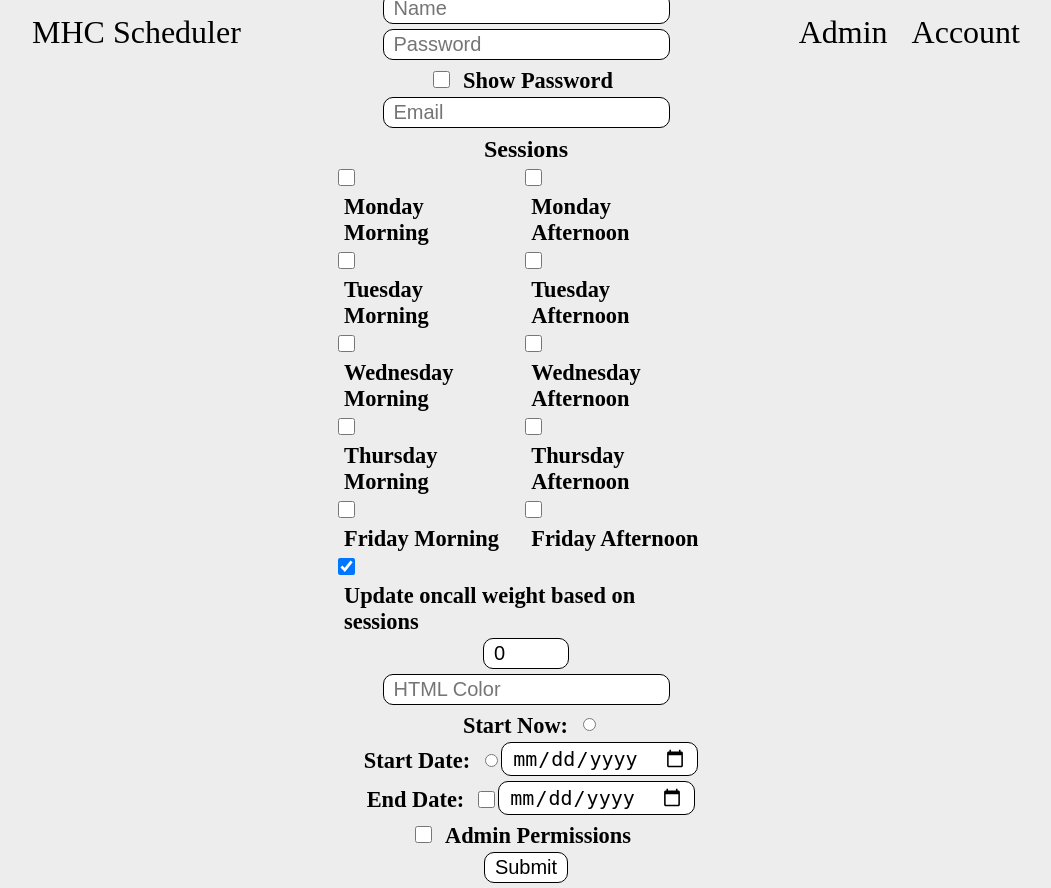
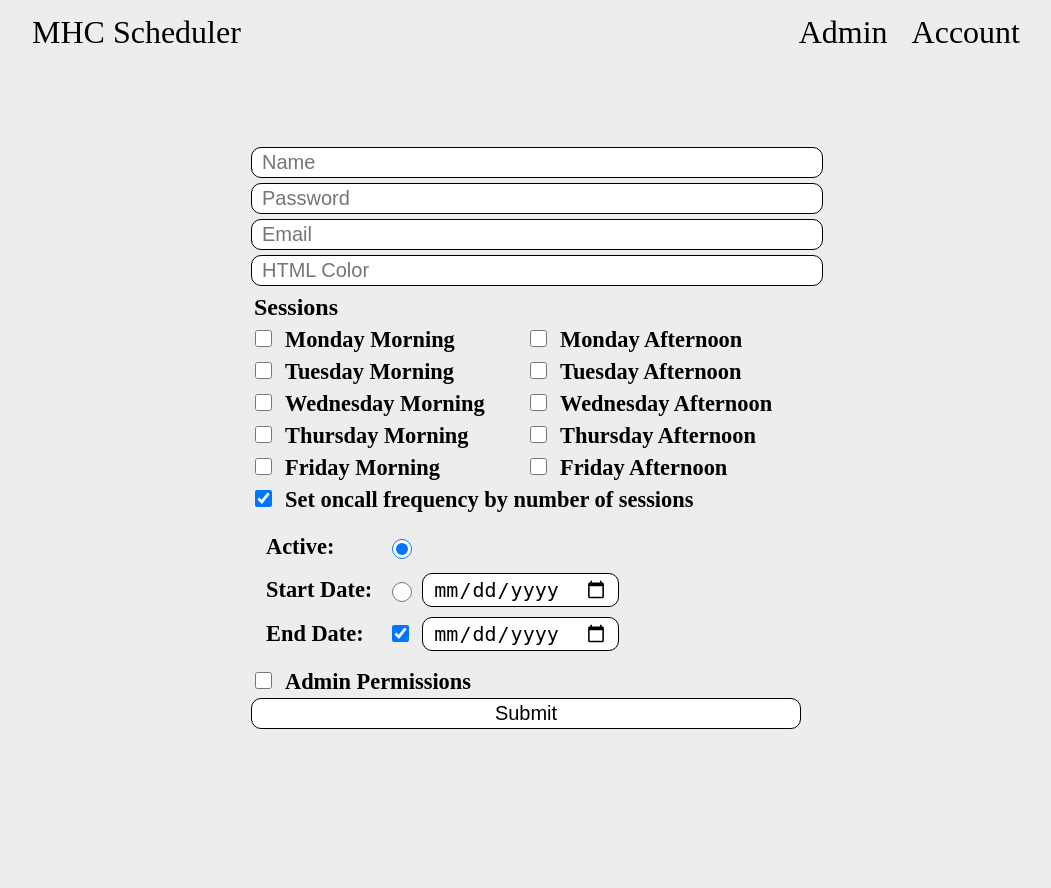
Before and after one commit to Guthib-Programmer/MHC_Scheduler, a Flask app: page /editUser?id=0 in a window 1280 px wide. Shown: the whole page, without its empty margins (114-1165 px from the left). After the commit the page ends 729 px from the top, so only its background shows below. Run offline with Flask 3, Linux system fonts and the light colour scheme; the visitor is signed in with stand-in values (Sample User, id 1).

Commit message:
Fixed the edit user form to look better

```diff
--- a/app.py
+++ b/app.py
@@ -1118,12 +1118,15 @@ def editUser():
 
     if request.method == "POST":
         # Check all the fields have been filled
-        if not request.form.get("name") or not request.form.get("password") or not request.form.get("email") or not request.form.get("weight") or not request.form.get("color"):
+        if not request.form.get("name") or not request.form.get("password") or not request.form.get("email") or not request.form.get("color"):
             attackDetails = "Thie could be someone trying to alter the client code to complete the update user form without filling all fields"
             personId = session['user_id']
             cur.execute("INSERT INTO suspicious (person_id, timestamp, type, details) VALUES (?, datetime(), 2, ?)", (personId, attackDetails))
             con.commit()
             cur.close()
+            return render_template('editUser.html', user=userData, sessionData=sessionData, warn="Not all fields were filled")
+
+        if not request.form.get("updateWeight") and not request.form.get("weight"):
             return render_template('editUser.html', user=userData, sessionData=sessionData, warn="Not all fields were filled")
 
         if not request.form.get("start"):
@@ -1149,12 +1152,14 @@ def editUser():
         password = request.form.get("password")
         email = request.form.get("email")
         sessions = request.form.getlist("sessions")
-        weight = int(request.form.get("weight"))
         color = request.form.get("color")
         start = request.form.get("start")
         weightAdd = 0
         admin = 0
         sessionsNumber = 0
+
+        if not request.form.get("updateWeight"):
+            weight = int(request.form.get("weight"))
 
         # Check if the weight checkbox is checked
         if request.form.get("updateWeight"):
--- a/static/main.css
+++ b/static/main.css
@@ -11,6 +11,77 @@ main.editUser
     flex-direction: column;
     align-items: center;
     height: 90vh;
+}
+
+form.editUser
+{
+    display: flex;
+    flex-direction: column;
+    align-items: start;
+    width: 550px;
+    margin: auto;
+}
+
+form.editUser input[type='text'],
+form.editUser input[type='password'],
+form.editUser input[type='email'],
+form.editUser input[type='number'],
+form.editUser input[type='submit']
+{
+    width: 100%;
+}
+
+table.dates
+{
+    display: table;
+    table-layout: auto;
+    width: auto;
+}
+
+table.dates,
+table.dates td
+{
+    border: none;
+}
+
+table.dates td
+{
+    width: auto;
+    white-space: nowrap;
+}
+
+table.dates td input[type='radio']
+{
+
+    height: 20px;
+    width: 20px;
+    vertical-align: middle;
+}
+
+.sessions
+{
+    display: flex;
+    flex-direction: row;
+    align-items: center;
+    width: 100%;
+}
+
+.sessions div
+{
+    flex: 1;
+}
+
+@media screen and (max-width: 800px)
+{
+    form.editUser
+    {
+        width: 100%;
+    }
+
+    .sessions
+    {
+        flex-direction: column;
+    }
 }
 
 nav
@@ -83,15 +154,6 @@ form input[type='checkbox']
     width: 17px;
 }
 
-form.editUser
-{
-    display: flex;
-    flex-direction: column;
-    justify-content: center;
-    width: 30vw;
-    margin: auto;
-}
-
 form input
 {
     margin-bottom: 5px;
@@ -101,13 +163,6 @@ form h3
 {
     font-size: 1.5rem;
     margin: 3px;
-}
-
-.sessions
-{
-    display: flex;
-    flex-direction: row;
-    align-items: center;
 }
 
 table
--- a/templates/admin.html
+++ b/templates/admin.html
@@ -282,7 +282,7 @@
     </div>
     <form action="#" method="post">
         <label for="scheduleAhead">Weeks to schedule in advance:</label>
-        <input min="1" max="52" type="number" name="weeks" id="sceduleAhead" value="{{ settings['weeks'] }}">
+        <input min="13" max="52" type="number" name="weeks" id="sceduleAhead" value="{{ settings['weeks'] }}">
         <input type="submit" value="Submit" name="updateWeeks">
     </form>
     {% else %}
--- a/templates/editUser.html
+++ b/templates/editUser.html
@@ -19,8 +19,8 @@
         <input type="hidden" name="new" value="1">
         <input required autocomplete="off" type="text" name="name" placeholder="Name">
         <input required autocomplete="off" type="password" name="password" placeholder="Password"id="password">
-        <span><input type="checkbox" name="showpassword" id="showPassword" onclick="togglePasswordVisibility()"><label for="showPassword">Show Password</label></span>
         <input required autocomplete="off" type="email" name="email" placeholder="Email">
+        <input required autocomplete="off" type="text" name="color" placeholder="HTML Color" id="colorInput">
         <h3>Sessions</h3>
         <div class="sessions">
             <div>
@@ -38,23 +38,25 @@
                 <input type="checkbox" name="sessions" value="512" id="fa"><label for="fa">Friday Afternoon</label>
             </div>
         </div>
-        <span><input checked type="checkbox" name="updateWeight" id="weight"><label for="weight">Update oncall weight based on sessions</label></span>
-        <input required autocomplete="off" type="number" name="weight" min="0" max="10" step="1" placeholder="Oncall Weight (1-10)" value="0">
-        <input required autocomplete="off" type="text" name="color" placeholder="HTML Color" id="colorInput">
-        <div class="sessions">
-            <label for="active">Start Now: </label>
-            <input type="radio" name="start" value="now" id="active">
-        </div>
-        <div class="sessions">
-            <label for="startDateCheck">Start Date: </label>
-            <input type="radio" name="start" id="startDateCheck">
-            <input type="date" name="startDate" value="date" placeholder="Start Date" id="DatePicker">
-        </div>
-        <div class="sessions">
-            <label for="endDateCheck">End Date:  </label>
-            <input type="checkbox" name="endDateCheck" id="endDateCheck">
-            <input type="date" name="endDate" placeholder="Start Date" id="endDatePicker">
-        </div>
+        <span><input checked onclick="frequencyVisibility()" type="checkbox" name="updateWeight" id="weight"><label for="weight">Set oncall frequency by number of sessions</label></span>
+        <input style="display: none;" autocomplete="off" type="number" name="weight" min="0" max="10" step="1" placeholder="Oncall Weight (1-10)" value="0">
+        <table class="dates">
+            <tr>
+                <td><label for="active">Active: </label></td>
+                <td><input checked type="radio" name="start" value="now" id="active"></td>
+                <td></td>
+            </tr>
+            <tr>
+                <td><label for="startDateCheck">Start Date: </label></td>
+                <td><input type="radio" name="start" id="startDateCheck"></td>
+                <td><input type="date" name="startDate" id="DatePicker"></td>
+            </tr>
+            <tr>
+                <td><label for="endDateCheck">End Date: </label></td>
+                <td><input checked type="checkbox" name="endDateCheck" id="endDateCheck"></td>
+                <td><input type="date" name="endDate" id="endDatePicker"></td>
+            </tr>
+        </table>
         <span><input type="checkbox" name="admin" id="admin"><label for="admin">Admin Permissions</label></span>
         <input type="submit" value="Submit">
 
@@ -68,8 +70,8 @@
         {% endif %}
         <input required autocomplete="off" type="text" name="name" placeholder="Name" value="{{ user['name'] }}">
         <input required autocomplete="off" type="password" name="password" placeholder="Password" value="{{ user['password'] }}" id="password">
-        <span><input type="checkbox" name="showpassword" id="showPassword" onclick="togglePasswordVisibility()"><label for="showPassword">Show Password</label></span>
         <input required autocomplete="off" type="email" name="email" placeholder="Email" value="{{ user['email'] }}">
+        <input required autocomplete="off" type="text" name="color" placeholder="HTML Color" value="{{ user['color'] }}" id="colorInput">
         <h3>Sessions</h3>
         <div class="sessions">
             <div>
@@ -87,37 +89,25 @@
                 <input {{ sessionData['fa'] }} type="checkbox" name="sessions" value="512" id="fa"><label for="fa">Friday Afternoon</label>
             </div>
         </div>
-        <span><input checked type="checkbox" name="updateWeight" id="weight"><label for="weight">Update oncall weight based on sessions</label></span>
-        <input required autocomplete="off" type="number" name="weight" min="0" max="10" step="1" placeholder="Oncall Weight (1-10)" value="0">
-        <input required autocomplete="off" type="text" name="color" placeholder="HTML Color" value="{{ user['color'] }}" id="colorInput">
-        <div class="sessions">
-            <label for="active">Active: </label>
-            {% if user['active'] == 1 %}
-            <input checked type="radio" name="start" value="now" id="active">
-            {% else %}
-            <input type="radio" name="start" value="now" id="active">
-            {% endif %}
-        </div>
-        <div class="sessions">
-            <label for="startDateCheck">Start Date: </label>
-            {% if user['activate_date'] != None %}
-            <input checked type="radio" name="start" id="startDateCheck">
-            <input value="{{ user['activate_date'] }}" type="date" name="startDate" id="DatePicker">
-            {% else %}
-            <input type="radio" name="start" id="startDateCheck">
-            <input type="date" name="startDate" id="DatePicker">
-            {% endif %}
-        </div>
-        <div class="sessions">
-            <label for="endDateCheck">End Date:  </label>
-            {% if user['finish_date'] is defined %}
-            <input checked type="checkbox" name="endDateCheck" id="endDateCheck">
-            <input value="{{ user['finish_date'] }}" type="date" name="endDate" id="endDatePicker">
-            {% else %}
-            <input type="checkbox" name="endDateCheck" id="endDateCheck">
-            <input type="date" name="endDate" placeholder="Start Date" id="endDatePicker">
-            {% endif %}
-        </div>
+        <span><input checked onclick="frequencyVisibility();" type="checkbox" name="updateWeight" id="weight"><label for="weight">Update oncall frequency by number of sessions</label></span>
+        <input style="display: none;" autocomplete="off" type="number" id="weightInput" name="weight" min="0" max="10" step="1" placeholder="Oncall Frequency (1-10)">
+        <table class="dates">
+            <tr>
+                <td><label for="active">Active: </label></td>
+                <td><input checked type="radio" name="start" value="now" id="active"></td>
+                <td></td>
+            </tr>
+            <tr>
+                <td><label for="startDateCheck">Start Date: </label></td>
+                <td><input type="radio" name="start" id="startDateCheck"></td>
+                <td><input type="date" name="startDate" id="DatePicker"></td>
+            </tr>
+            <tr>
+                <td><label for="endDateCheck">End Date: </label></td>
+                <td><input checked type="checkbox" name="endDateCheck" id="endDateCheck"></td>
+                <td><input type="date" name="endDate" id="endDatePicker"></td>
+            </tr>
+        </table>
         {% if user['admin'] == 1 %}
         <span><input checked type="checkbox" name="admin" id="admin"><label for="admin">Admin Permissions</label></span>
         {% else %}
@@ -128,12 +118,17 @@
     {% endif %}
 </main>
 <script>
-    function togglePasswordVisibility() {
-        var x = document.getElementById("password");
-        if (x.type === "password") {
-            x.type = "text";
-        } else {
-            x.type = "password";
+    function frequencyVisibility()
+    {
+        updateFrequencyInput = document.getElementById("weight");
+        frequencyInput = document.getElementById("weightInput");
+        if (!updateFrequencyInput.checked)
+        {
+            frequencyInput.style.display = "block";
+        }
+        else
+        {
+            frequencyInput.style.display = "none";
         }
     }
 
--- a/templates/index.html
+++ b/templates/index.html
@@ -11,6 +11,7 @@
         {% if controlText is defined %}
         <a href="{{ controlLink }}">{{ controlText }}</a>
         {% endif %}
+        <a href="./print" class="print">Print View</a>
         <a href="signin">Account</a>
     </div>
 
@@ -26,7 +27,7 @@
         </select>
         <input type="submit" value="Search">
     </form>
-    <a href="./print" class="print">Print View</a>
+    <!-- <a href="./print" class="print">Print View</a> -->
     <table class="hiddenPrint">
         <tr>
             <th>Day</th>
--- a/templates/print.html
+++ b/templates/print.html
@@ -11,13 +11,13 @@
         {% if controlText is defined %}
         <a href="{{ controlLink }}">{{ controlText }}</a>
         {% endif %}
+        <a href="./" class="print">Table View</a>
+        <a href="javascript:if(window.print)window.print()" class="print">Print</a>
         <a href="signin">Account</a>
     </div>
 
 </nav>
 <main>
-    <a href="./" class="print">Table View</a>
-    <a href="javascript:if(window.print)window.print()" class="print">Print</a>
     <div class="printTableContainer">
         {% for week in weeks %}
         <table class="printTable">
```
Also changed, not shown: main.db.
